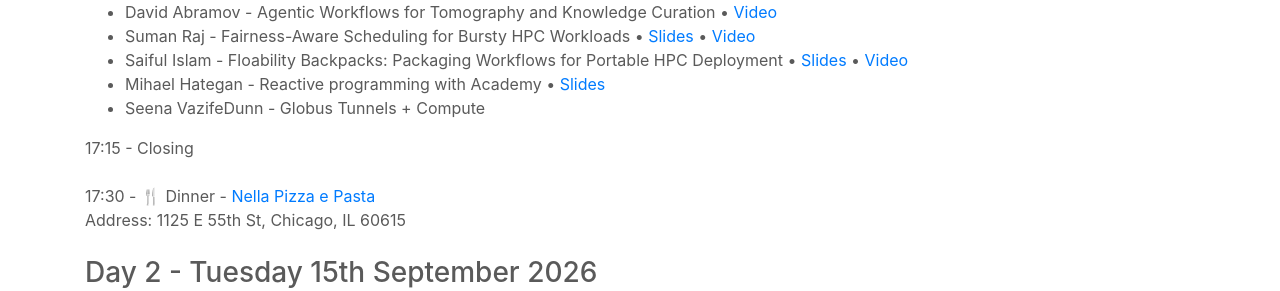
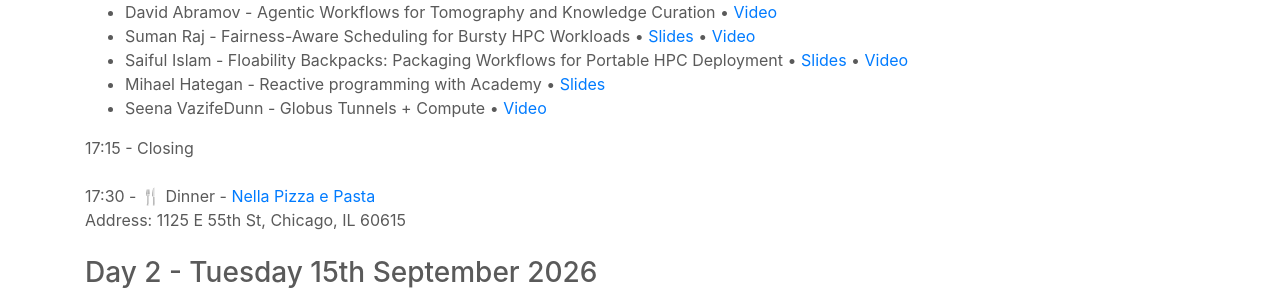
Before and after one commit to Parsl/parsl.github.io, a Jekyll site: the page built from parslfest/apex2026.html, in a window 1280 px wide and 900 px high, scrolled down 1154 px. Shown: the part 162-453 px from the top of the window. Built offline with Jekyll 4.4.1, drawn with Linux system fonts in a browser that asks for light colours.

Commit message:
Add Seena video

```diff
--- a/parslfest/apex2026.html
+++ b/parslfest/apex2026.html
@@ -95,7 +95,7 @@ title: APeX Summit 2026 - Academy, Parsl, Globus Compute
 <li>Suman Raj - Fairness-Aware Scheduling for Bursty HPC Workloads   • <a href="2026/scheduling-bursty-hpc.pdf" target="_blank">Slides</a> • <a href="https://youtu.be/TQOhjkTtxEU">Video</a>  </li>
 <li>Saiful Islam - Floability Backpacks: Packaging Workflows for Portable HPC Deployment • <a href="2026/islam-floability.pdf" target="_blank">Slides</a>  • <a href="https://youtu.be/zDqGd6WWoqU">Video</a>  </li>
 <li>Mihael Hategan - Reactive programming with Academy • <a href="https://youtu.be/apSHxHqNwzY">Slides</a></li>
-<li>Seena VazifeDunn - Globus Tunnels + Compute   </li>
+<li>Seena VazifeDunn - Globus Tunnels + Compute  • <a href="https://youtu.be/YhFu6aLUApQ">Video</a>   </li>
 </ul>
 
 17:15 - Closing <br /><br />
```
